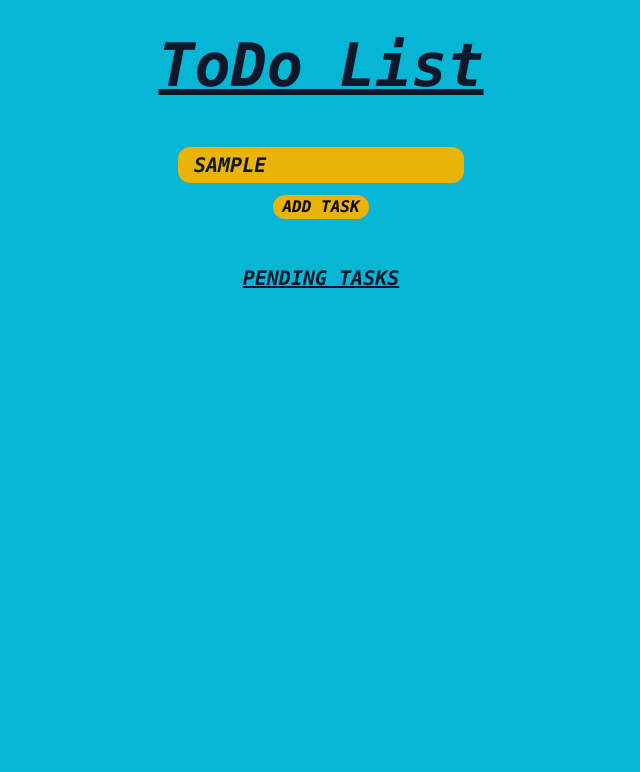
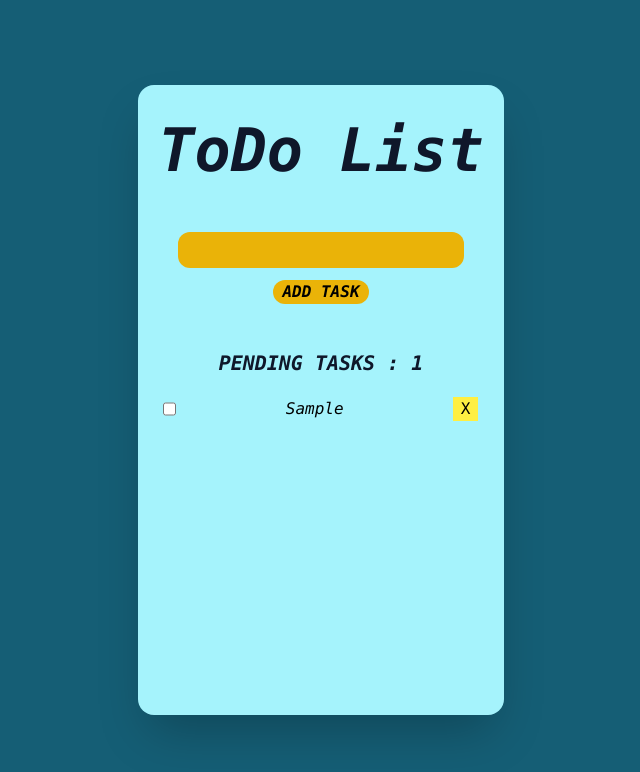
Before and after one commit to aaku2252/ToDo_list, a plain HTML site: page dist/index.html in a window 1280 px wide. Both pictures are taken after typing "Sample" into the empty fields and a click on the button "ADD TASK". Shown: the whole page, without its empty margins (319-959 px from the left). Drawn offline with Linux system fonts and the light colour scheme.

Commit message:
TODO list application

```diff
--- a/dist/index.html
+++ b/dist/index.html
@@ -2,29 +2,36 @@
 <html lang="en">
     <head>
         <meta charset="UTF-8" />
-        <meta name="viewport" content="width=t, initial-scale=1.0" />
+        <meta name="viewport" content="width=device-width, initial-scale=1.0" />
         <title>ToDo List</title>
         <link rel="stylesheet" href="input.css" />
         <link rel="stylesheet" href="style.css" />
     </head>
     <body
-        class="w-screen h-screen bg-cyan-500 flex flex-col items-center font-mono"
+        class="w-screen h-screen bg-cyan-800 flex flex-col items-center justify-center font-mono"
     >
-        <div class="text-[60px] italic underline text-slate-900 font-bold p-5">
+        <div
+            class=" bg-cyan-200  shadow-2xl rounded-2xl flex flex-col items-center justify-around my-4"
+        >
+            <div
+                class="text-[60px] italic  text-slate-900 font-bold p-5"
+            >
                 ToDo List
             </div>
             <div
-            class="rounded-xl w-[300px] h-[500px] flex flex-col items-center justify-around italic"
+                class="rounded-xl w-[350px] h-[500px] flex flex-col items-center justify-around italic"
             >
                 <div class="flex flex-col justify-around items-center">
                     <input
                         type="text"
-                    class="inputTask focus:outline-none border-none bg-yellow-500 mx-2 rounded-xl text-slate-900 text-xl overflow-hidden px-4 py-1 uppercase font-semibold italic"
+                        id="input"
+                        class="focus:outline-none border-none bg-yellow-500 mx-2 rounded-xl text-slate-900 text-xl overflow-hidden px-4 py-1 uppercase font-semibold italic"
                         maxlength="25"
                     />
                     <button
                         type="button"
-                    class="addTask my-3 w-24 font-semibold uppercase italic rounded-xl bg-yellow-500 hover:text-yellow-500 hover:bg-slate-900"
+                        id="btn"
+                        class="my-3 w-24 font-semibold uppercase italic rounded-xl bg-yellow-500 hover:text-yellow-500 hover:bg-slate-900"
                     >
                         Add task
                     </button>
@@ -33,17 +40,18 @@
                     class="h-[70%] w-[90%] flex flex-col items-center justify-start"
                 >
                     <div
-                    class="text-slate-900 text-xl font-bold underline mb-5 uppercase"
+                        class="text-slate-900 text-xl font-bold  mb-5 uppercase"
                     >
-                    Pending tasks
+                        Pending tasks : <span id="numTasks">0</span>
                     </div>
                     <ul
-                    class="tasks w-[100%] flex flex-col justify-around items-start list-inside list-disc"
+                        class="w-[100%] flex flex-col justify-around items-start list-inside"
+                        id="tasks"
                     ></ul>
                 </div>
             </div>
-
+        </div>
         <script src="../script/script.js"></script>
     </body>
 </html>
-<!-- npx taiwindcss -i ./src/input.css -o ./dist/input.css --watch -->
+<!-- npx tailwindcss -i ./src/input.css -o ./dist/input.css --watch -->
--- a/script/script.js
+++ b/script/script.js
@@ -0,0 +1,70 @@
+//> Selecting the  items
+function $(x) {
+    return document.getElementById(x);
+}
+const input = $("input");
+const btn = $("btn");
+const numTasks = $("numTasks");
+const tasks = $("tasks");
+
+//> data for lists
+let items = [];
+
+//> functionality
+
+//*add data to the array from the input value
+
+function addTaskToData() {
+    items.push({
+        id: items.length,
+        text: input.value,
+        done: true,
+    });
+}
+
+//* reder the list after items added
+function renderTask() {
+    if (items.length > 0) {
+        tasks.innerHTML = "";
+        for (let i = 0; i < items.length; i++) {
+            let li = document.createElement("li");
+            li.innerHTML = `<input type = 'checkbox' class = 'listItem'
+        unchecked
+        /> ${items[i].text} <button type='button' data-id = '${items[i].id}' class = 'cancel'>X</button></ `;
+            items[i].id = i;
+            tasks.appendChild(li);
+        }
+        deleteItem();
+        numTasks.textContent = items.length;
+    } else {
+        tasks.innerHTML = "";
+    }
+}
+
+//* delete a task from the list
+function deleteTask(id) {
+    items.splice(id, 1);
+    renderTask();
+    numTasks.textContent = items.length;
+}
+
+function deleteItem() {
+    if (items.length > 0) {
+        let target = document.querySelectorAll(".cancel");
+        // console.log(target);
+        for (let x of target) {
+            x.addEventListener("click", (e) => {
+                deleteTask(parseInt(x.dataset.id));
+            });
+        }
+    }
+}
+
+//> implement the functionality
+
+btn.addEventListener("click", () => {
+    addTaskToData();
+    renderTask();
+    input.value = "";
+    input.focus();
+});
--- a/src/style.scss
+++ b/src/style.scss
@@ -0,0 +1,10 @@
+.cancel{
+    background-color: rgb(255, 239, 66);
+    padding: 0 8px 0 8px;
+}
+li{
+    display: flex;
+    flex-wrap: nowrap;
+    justify-content: space-between;
+    width: 100%;
+}
--- a/tailwind.config.js
+++ b/tailwind.config.js
@@ -1,6 +1,6 @@
 /** @type {import('tailwindcss').Config} */
 module.exports = {
-    content: ["./dist/*.{html,js}"],
+    content: ["./dist/*.{html,js}", "./script/.{js}"],
     theme: {
         extend: {},
     },
```
Also changed, not shown: dist/input.css, dist/style.css. Lines whose indentation alone changed are shown as unchanged.
